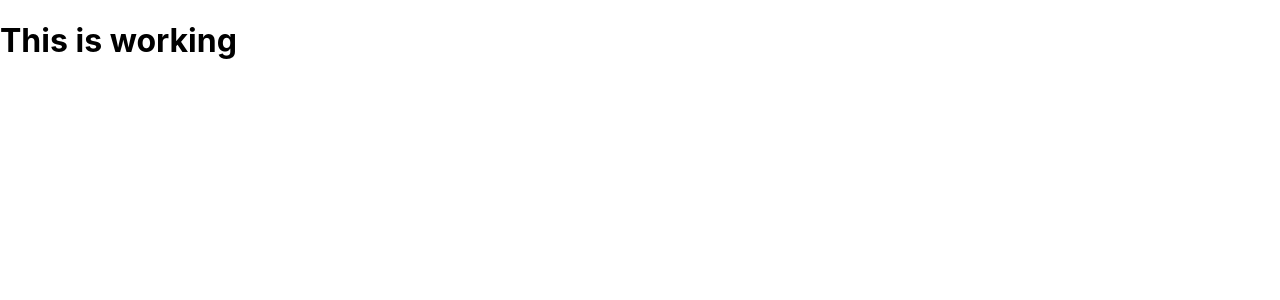
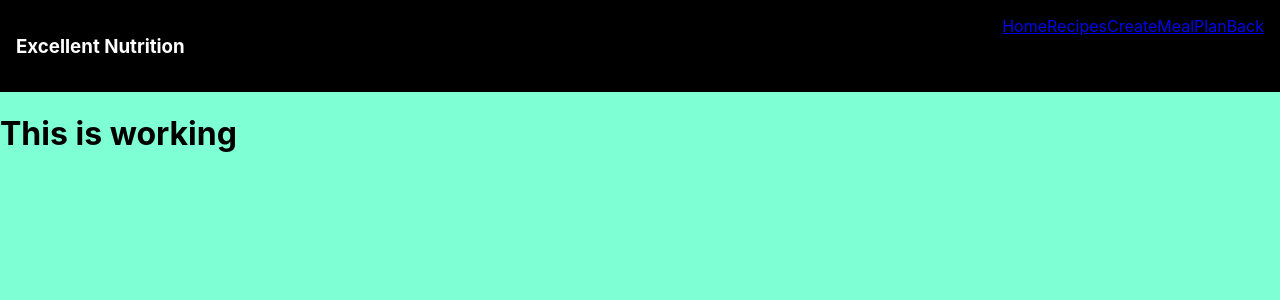
Before and after one commit to jjunious1/Justins-Super-App-2, a React (Create React App) app in the folder nutrition-app-frontend/: page / in a window 1280 px wide. Shown: the top 300 px of the page. Built offline with nearby package versions, Linux system fonts and the light colour scheme.

Commit message:
added css to nav bar and added to app.js. Created page files

```diff
--- a/nutrition-app-frontend/src/App.css
+++ b/nutrition-app-frontend/src/App.css
@@ -0,0 +1,14 @@
+body {
+  background-color: aquamarine;
+}
+.navbar {
+  display: flex;
+  justify-content: space-between;
+  padding: 1em;
+  min-height: 2em;
+  background-color: black;
+  color: white;
+}
+Link {
+ justify-content: s;
+}
--- a/nutrition-app-frontend/src/App.js
+++ b/nutrition-app-frontend/src/App.js
@@ -1,9 +1,11 @@
 import './App.css'
-import { Routes, Route } from 'react-router-dom'
+// import { Routes, Route } from 'react-router-dom'
+import Nav from './components/Nav'
 
 const App = () => {
   return (
     <div>
+      <Nav />
       <h1>This is working</h1>
     </div>
   )
--- a/nutrition-app-frontend/src/components/Nav.jsx
+++ b/nutrition-app-frontend/src/components/Nav.jsx
@@ -3,13 +3,13 @@ import { Link } from 'react-router-dom'
 const Nav = () => {
 
   return (
-    <nav ClassName ="navbar">
+    <nav className ="navbar">
       <h3>Excellent Nutrition</h3>
-      <div>
+      <div className = "barlinks">
         <Link to="/">Home</Link>
-        <Link to="/recipes">All Recipes</Link>
-        <Link to="/createrecipe">Create Recipe</Link>
-        <Link to="/create_meal_plan">Make a meal Plan</Link>
+        <Link to="/recipes">Recipes</Link>
+        <Link to="/createrecipe">Create</Link>
+        <Link to="/create_meal_plan">MealPlan</Link>
         <Link to="/">Back</Link>
       </div>
     </nav>
```
Also changed, not shown: nutrition-app-frontend/src/pages/CreateRecipe.js (added), nutrition-app-frontend/src/pages/Home.js (added), nutrition-app-frontend/src/pages/Mealplan.js (added), nutrition-app-frontend/src/pages/Recipes.js (added).
